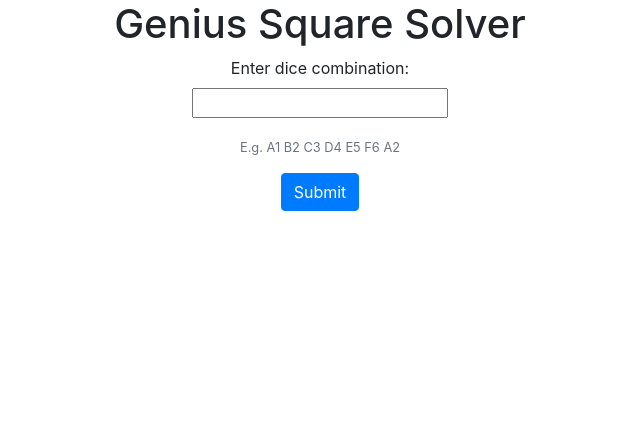
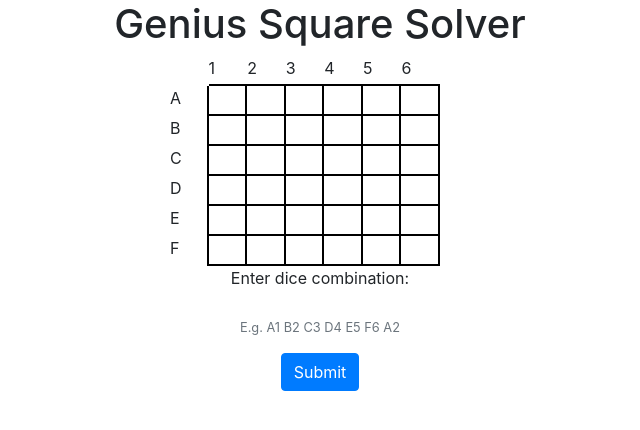
Before and after one commit to mcqueesm/geniussquare, a Django app: page /catalog/ in a window 1280 px wide. Shown: the top 430 px of the page, without its empty margins (320-960 px from the left). Run offline with Django 3.2, Linux system fonts and the light colour scheme; some libraries are stand-ins or nearby versions.

Commit message:
Added grid for input submission

```diff
--- /dev/null
+++ b/catalog/static/css/styles.css
@@ -0,0 +1,36 @@
+
+body{
+    display: flex;
+    flex-direction: column;
+    justify-content: center;
+    align-items: center;
+}
+.board{
+    position: relative;
+    right: 15px;
+    width: 270px;
+}
+.col{
+    border-right: 2px solid black;
+    border-bottom: 2px solid black;
+    width: 30px;
+    height: 30px;
+    padding: 0;
+}
+.row{
+    width: 270px;
+    height: 30px;
+}
+.row-label{
+    border-top: none;
+    border-bottom: none;
+}
+
+.col-label{
+    border-left: none;
+    border-right: none;
+}
+
+#id_post{
+    display: none;
+}
--- /dev/null
+++ b/catalog/static/js/global.js
@@ -0,0 +1,20 @@
+var selected = []
+
+function boardClick(id){
+    if(selected.length<=7){
+        if(!selected.includes(id) && selected.length!==7){
+            document.getElementById(id).style.backgroundColor = "black";
+            selected.push(id);
+        }
+        else if(selected.includes(id)){
+            document.getElementById(id).style.backgroundColor = "white";
+            const index = selected.indexOf(id);
+            if (index > -1) {
+                selected.splice(index, 1);
+            }
+
+        }
+    }
+    document.getElementById('id_post').value = selected.join(" ");
+
+}
--- a/catalog/templates/base_generic.html
+++ b/catalog/templates/base_generic.html
@@ -6,12 +6,19 @@
   <meta name="viewport" content="width=device-width, initial-scale=1">
   <link rel="stylesheet" href="https://stackpath.bootstrapcdn.com/bootstrap/4.1.3/css/bootstrap.min.css" integrity="sha384-MCw98/SFnGE8fJT3GXwEOngsV7Zt27NXFoaoApmYm81iuXoPkFOJwJ8ERdknLPMO" crossorigin="anonymous">
   <!-- Add additional CSS in static file -->
-  {% load static %}
-  <link rel="stylesheet" href="{% static 'css/styles.css' %}">
+
 </head>
 <body>
   <div class="container-fluid">
     <div>{% block content %}{% endblock %}</div>
   </div>
 </body>
+{% load static %}
+<script type="text/javascript"> window.CSRF_TOKEN = "{{ csrf_token }}"; </script>
+<script src="{% static 'js/global.js' %}"></script>
+<link rel="stylesheet" href="{% static 'css/styles.css' %}">
+<script
+			  src="https://code.jquery.com/jquery-3.5.1.min.js"
+			  integrity="sha256-9/aliU8dGd2tb6OSsuzixeV4y/faTqgFtohetphbbj0="
+			  crossorigin="anonymous"></script>
 </html>
--- a/catalog/templates/index.html
+++ b/catalog/templates/index.html
@@ -2,14 +2,88 @@
 
 {% block content %}
 <h1 class="text-center" >Genius Square Solver</h1>
-<form method="post" class="mb-3" style="display: flex; flex-direction: column; align-items: center">
+<div class="container-fluid board" >
+  {% load my_filters %}
+
+    <div class="row">
+      <div class = "col row-label col-label"></div>
+      <div class = "col col-label">1</div>
+      <div class = "col col-label">2</div>
+      <div class = "col col-label">3</div>
+      <div class = "col col-label">4</div>
+      <div class = "col col-label">5</div>
+      <div class = "col col-label">6</div>
+    </div>
+    <div class="row">
+      <div id="A0" class="col row-label">A</div>
+      {% for i in 6|temprange %}
+      {% with y=forloop.counter|stringformat:"s" %}
+      {% with idstr="A"|add:y %}
+      <div id = "{{ idstr }}" class="col" onclick="boardClick(this.id);"></div>
+      {% endwith %}
+      {% endwith %}
+      {% endfor %}
+    </div>
+    <div class="row">
+      <div id="B0" class="col row-label">B</div>
+      {% for i in 6|temprange %}
+      {% with y=forloop.counter|stringformat:"s" %}
+      {% with idstr="B"|add:y %}
+      <div id = "{{ idstr }}" class="col" onclick="boardClick(this.id);"></div>
+      {% endwith %}
+      {% endwith %}
+      {% endfor %}
+    </div>
+    <div class="row">
+      <div id = "C0" class="col row-label">C</div>
+      {% for i in 6|temprange %}
+      {% with y=forloop.counter|stringformat:"s" %}
+      {% with idstr="C"|add:y %}
+      <div id = "{{ idstr }}" class="col" onclick="boardClick(this.id);"></div>
+      {% endwith %}
+      {% endwith %}
+      {% endfor %}
+    </div>
+    <div class="row">
+      <div id = "D0" class="col row-label">D</div>
+      {% for i in 6|temprange %}
+      {% with y=forloop.counter|stringformat:"s" %}
+      {% with idstr="D"|add:y %}
+      <div id = "{{ idstr }}" class="col" onclick="boardClick(this.id);"></div>
+      {% endwith %}
+      {% endwith %}
+      {% endfor %}
+    </div>
+    <div class="row">
+      <div id = "E0" class="col row-label">E</div>
+      {% for i in 6|temprange %}
+      {% with y=forloop.counter|stringformat:"s" %}
+      {% with idstr="E"|add:y %}
+      <div id = "{{ idstr }}" class="col" onclick="boardClick(this.id);"></div>
+      {% endwith %}
+      {% endwith %}
+      {% endfor %}
+    </div>
+    <div class="row">
+      <div id = "F0" class="col row-label">F</div>
+      {% for i in 6|temprange %}
+      {% with y=forloop.counter|stringformat:"s" %}
+      {% with idstr="F"|add:y %}
+      <div id = "{{ idstr }}" class="col" onclick="boardClick(this.id);"></div>
+      {% endwith %}
+      {% endwith %}
+      {% endfor %}
+    </div>
+
+</div>
+<form id="form1" method="post" class="mb-3" style="display: flex; flex-direction: column; align-items: center">
   <div class="form-group" style="display: flex; flex-direction: column; align-items: center">
     <label for="exampleInputEmail1">Enter dice combination:</label>
     {% csrf_token %}
     {{ form.as_p }}
     <small id="emailHelp" class="form-text text-muted">E.g. A1 B2 C3 D4 E5 F6 A2</small>
   </div>
-  <button type="submit" class="btn btn-primary">Submit</button>
+  <button type="submit" class="btn btn-primary" >Submit</button>
 
 </form>
 
--- /dev/null
+++ b/catalog/templatetags/my_filters.py
@@ -0,0 +1,6 @@
+from django import template
+register = template.Library()
+
+@register.filter(name='temprange')
+def temprange(n):
+    return range(n)
--- a/catalog/views.py
+++ b/catalog/views.py
@@ -22,10 +22,13 @@ class IndexView(TemplateView):
 
     def post(self, request):
         form = IndexForm(request.POST)
+
         if form.is_valid():
             text = form.cleaned_data['post']
 
         snum = self.solve(text)
+
+
         paths = [
             'solutions0.png',
             'solutions1.png',
--- a/geniussquare/settings.py
+++ b/geniussquare/settings.py
@@ -39,6 +39,7 @@ INSTALLED_APPS = [
     'django.contrib.staticfiles',
     'catalog',
     'dance',
+
 ]
 
 MIDDLEWARE = [
@@ -68,6 +69,7 @@ TEMPLATES = [
                 'django.contrib.auth.context_processors.auth',
                 'django.contrib.messages.context_processors.messages',
             ],
+
         },
     },
 ]
```
Also changed, not shown: catalog/static/solutions0.png, catalog/static/solutions1.png, catalog/static/solutions2.png, catalog/static/solutions3.png, catalog/static/solutions4.png, catalog/static/solutions5.png, catalog/static/solutions6.png, catalog/static/solutions7.png, catalog/static/solutions8.png, catalog/static/solutions9.png, catalog/templatetags/__init__.py (added), 1 other file.
